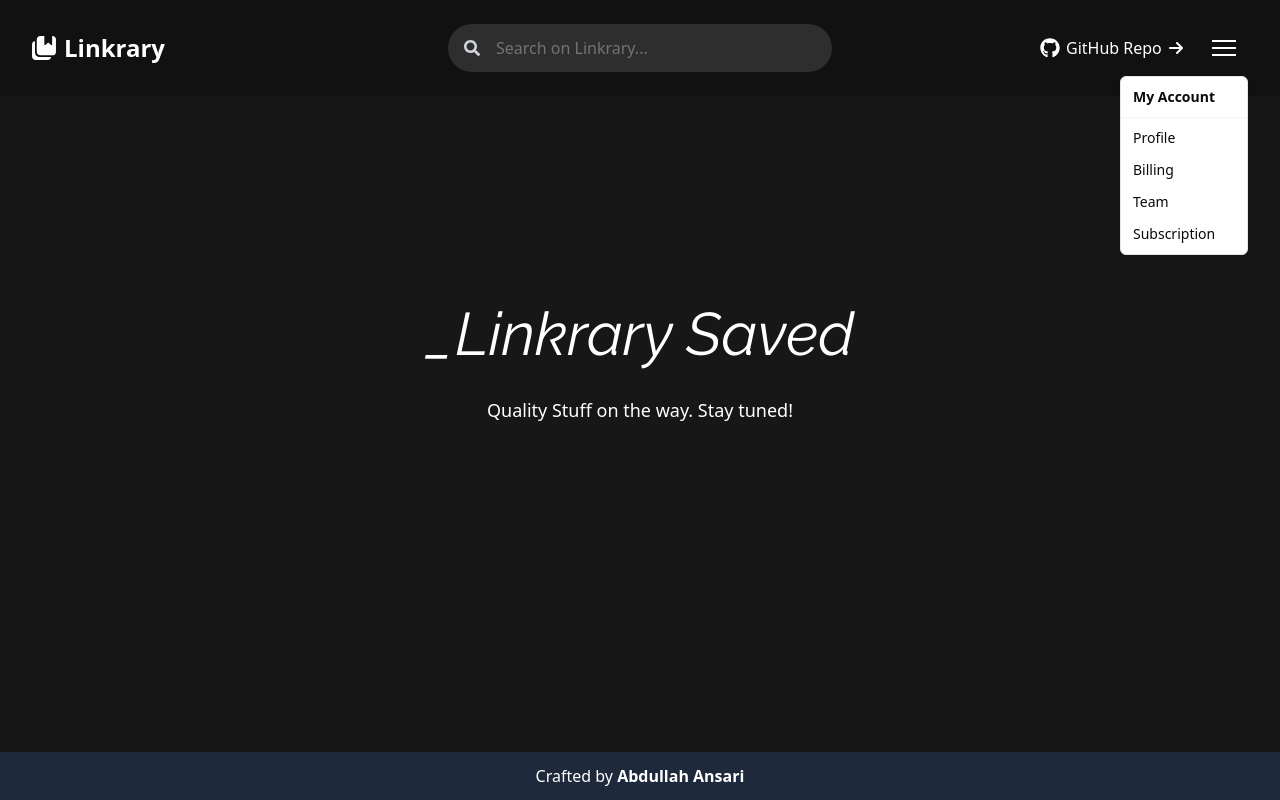
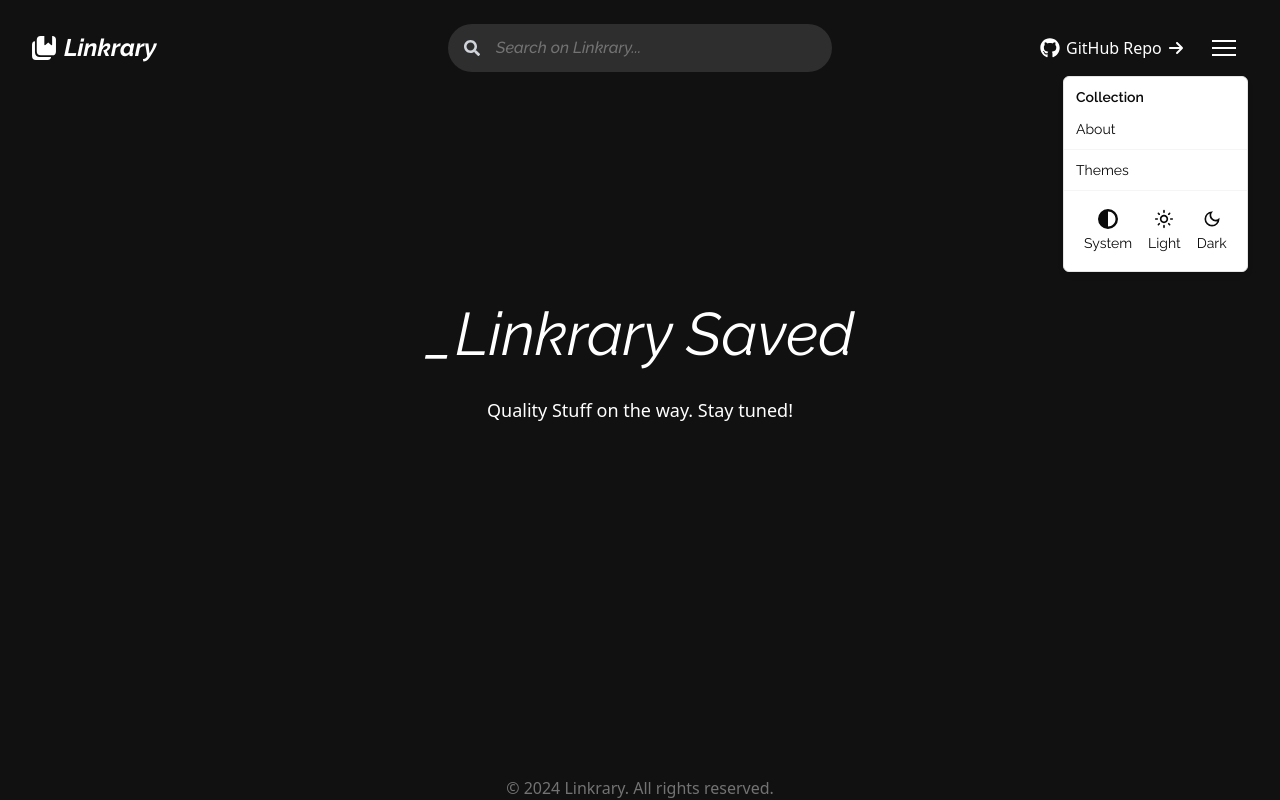
Before and after one commit to aibiansari/linkrary-vite-app, a React (Vite) app: page /Linkrary/saved in a window 1280 px wide. Both pictures are taken after a click on the button 1223 px from the left and 48 px from the top of the page. Shown: the top 800 px of the page. Built offline with nearby package versions, Linux system fonts and the light colour scheme.

Commit message:
theme, font, footer

```diff
--- a/src/components/ui/navbar.tsx
+++ b/src/components/ui/navbar.tsx
@@ -1,5 +1,6 @@
 import { FaGithub, FaSearch } from "react-icons/fa";
-import { FaArrowRight } from "react-icons/fa6";
+import { FaArrowRight, FaCircleHalfStroke } from "react-icons/fa6";
+import { MdOutlineLightMode, MdOutlineDarkMode } from "react-icons/md";
 import { Turn as Hamburger } from "hamburger-react";
 import logo from "/logo.svg";
 
@@ -11,6 +12,7 @@ import {
   DropdownMenuSeparator,
   DropdownMenuTrigger,
 } from "@/components/ui/dropdown-menu";
+import { Link } from "react-router-dom";
 
 const Navbar = () => {
   return (
@@ -20,13 +22,15 @@ const Navbar = () => {
         className="flex-shrink-0 w-12 md:w-52 flex items-center gap-2 mb-2 md:mb-0"
       >
         <img src={logo} alt="Linkrary Logo" className="w-6 h-6" />
-        <span className="hidden md:block text-2xl font-bold">Linkrary</span>
+        <span className="hidden md:block text-2xl italic font-Raleway font-bold">
+          Linkrary
+        </span>
       </a>
 
       <div className="flex flex-grow justify-center mb-2 md:mb-0">
         <div className="bg-element flex items-center justify-start gap-4 w-56 md:w-72 xl:w-96 py-3 px-2 rounded-full hover:bg-hover transition-colors ease-in cursor-pointer">
           <FaSearch size={16} className="text-gray-300 ml-2" />
-          <span className="text-neutral-500 font-medium">
+          <span className="text-neutral-500 italic font-Raleway font-medium">
             Search on Linkrary...
           </span>
         </div>
@@ -50,13 +54,28 @@ const Navbar = () => {
           <DropdownMenuTrigger className="outline-none">
             <Hamburger size={24} />
           </DropdownMenuTrigger>
-          <DropdownMenuContent align="end">
-            <DropdownMenuLabel>My Account</DropdownMenuLabel>
+          <DropdownMenuContent className=" font-Raleway" align="end">
+            <DropdownMenuLabel>
+              <Link to="/Linkrary/saved">Collection</Link>
+            </DropdownMenuLabel>
+            <DropdownMenuItem>About</DropdownMenuItem>
             <DropdownMenuSeparator />
-            <DropdownMenuItem>Profile</DropdownMenuItem>
-            <DropdownMenuItem>Billing</DropdownMenuItem>
-            <DropdownMenuItem>Team</DropdownMenuItem>
-            <DropdownMenuItem>Subscription</DropdownMenuItem>
+            <DropdownMenuItem>Themes</DropdownMenuItem>
+            <DropdownMenuSeparator />
+            <div className="flex p-2">
+              <DropdownMenuItem className="flex flex-col items-center justify-center space-y-1">
+                <FaCircleHalfStroke size={20} />
+                <span>System</span>
+              </DropdownMenuItem>
+              <DropdownMenuItem className="flex flex-col items-center  justify-center space-y-1">
+                <MdOutlineLightMode size={20} />
+                <span>Light</span>
+              </DropdownMenuItem>
+              <DropdownMenuItem className="flex flex-col items-center  justify-center space-y-1">
+                <MdOutlineDarkMode size={20} />
+                <span>Dark</span>
+              </DropdownMenuItem>
+            </div>
           </DropdownMenuContent>
         </DropdownMenu>
       </div>
--- a/src/pages/Home.tsx
+++ b/src/pages/Home.tsx
@@ -34,8 +34,8 @@ const ResponsiveComponent: React.FC = () => {
             </section>
           </main>
           <footer className="mt-6 text-center">
-            <p className="text-gray-500">
-              &copy; 2024 Responsive Component. All rights reserved.
+            <p className="text-neutral-500">
+              &copy; {new Date().getFullYear()} Linkrary. All rights reserved.
             </p>
           </footer>
         </div>
--- a/src/pages/Saved.tsx
+++ b/src/pages/Saved.tsx
@@ -6,7 +6,7 @@ const Home: React.FC = () => {
   return (
     <>
       <Navbar />
-      <div className="flex flex-col min-h-screen bg-neutral-900 text-white">
+      <div className="flex flex-col min-h-screen bg-body text-white">
         <main className="flex-grow flex items-center justify-center">
           <div className="text-center">
             <h1 className="text-6xl font-Raleway italic mb-8">
@@ -17,23 +17,12 @@ const Home: React.FC = () => {
             </p>
           </div>
         </main>
-
-        <footer className="bg-slate-800 text-center p-3">
-          <p className="text-md">
-            Crafted by{" "}
-            <a
-              href="https://github.com/aibiansari"
-              className="font-bold"
-              target="_blank"
-              rel="noopener noreferrer"
-            >
-              Abdullah Ansari
-            </a>
+        <footer className="mt-6 text-center">
+          <p className="text-neutral-500">
+            &copy; {new Date().getFullYear()} Linkrary. All rights reserved.
           </p>
         </footer>
       </div>
-      <div className="min-h-screen bg-white">sad</div>
-      <div className="min-h-screen bg-gray-500">sad</div>
     </>
   );
 };
```
